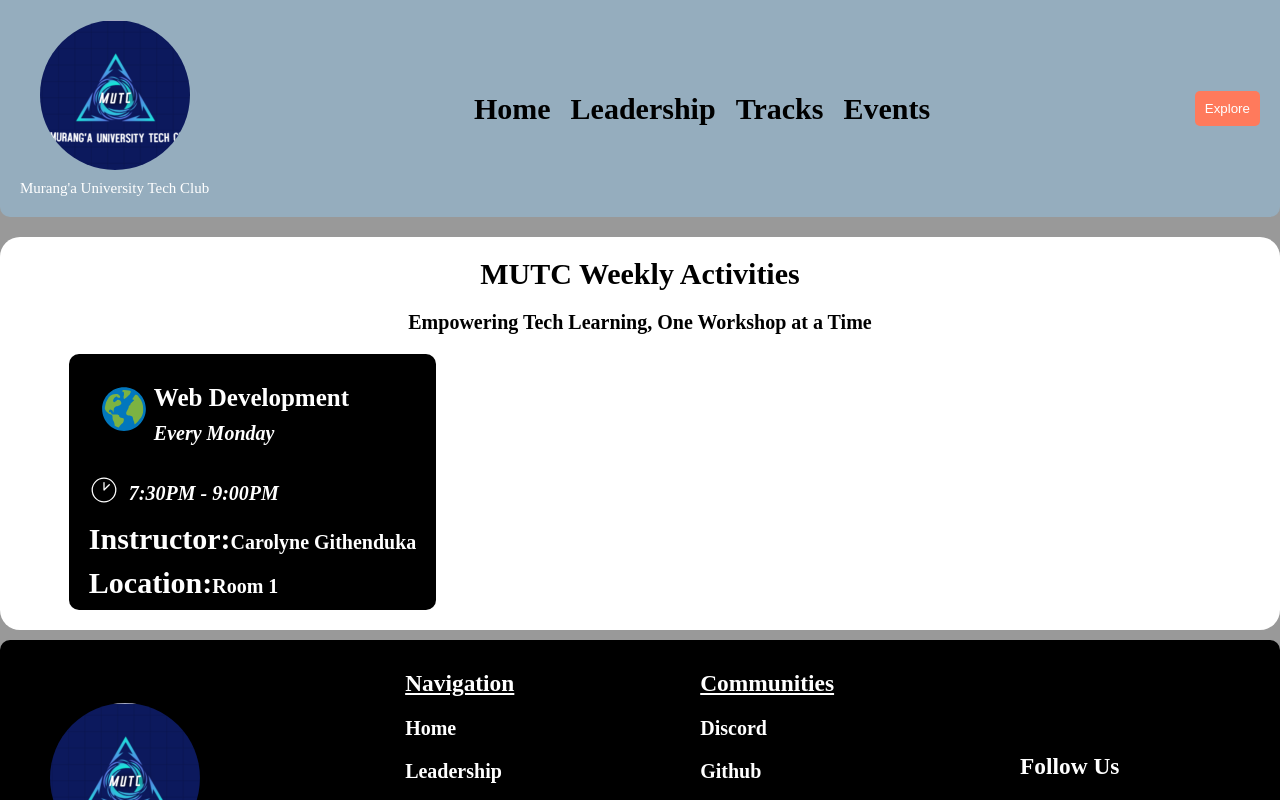
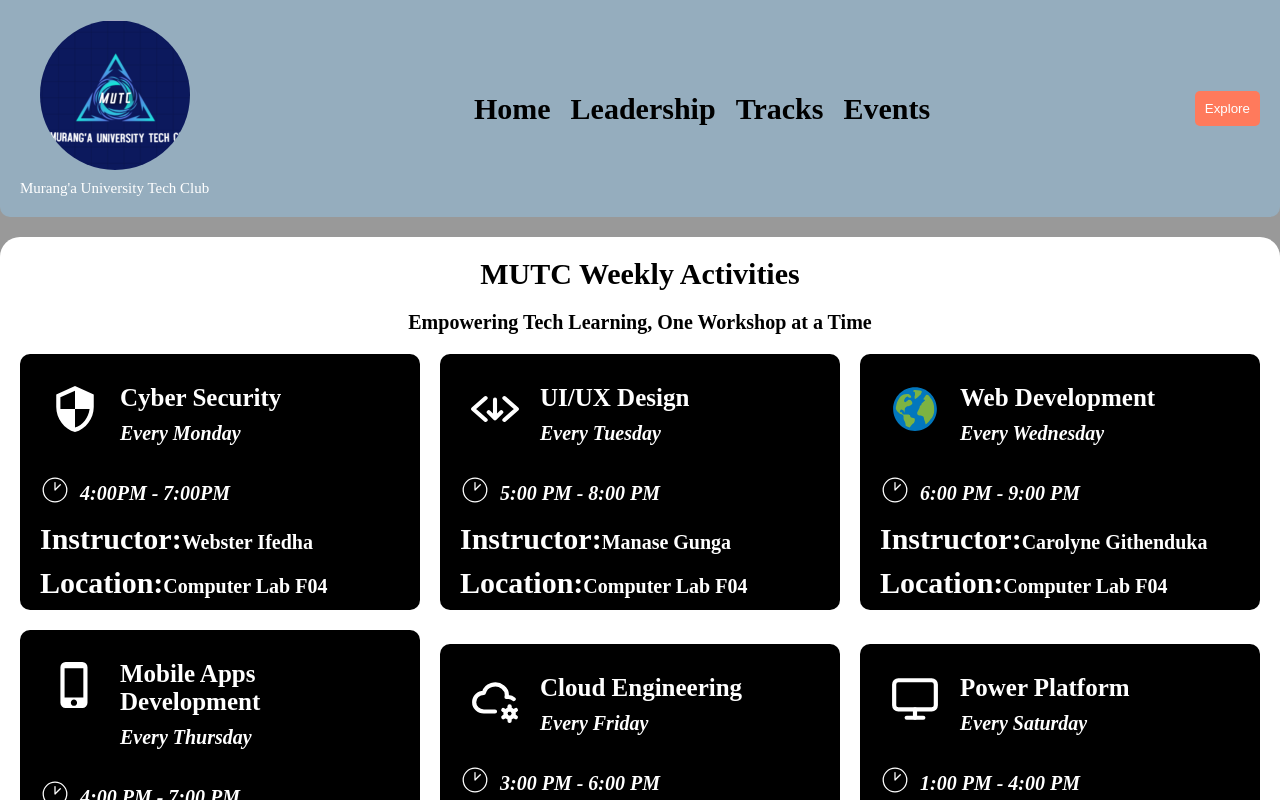
Before and after one commit to k-i-b-i-wott/MUTC, a React (Vite) app: page /events in a window 1280 px wide. Shown: the top 800 px of the page. Built offline with nearby package versions, Linux system fonts and the light colour scheme.

Commit message:
Added all the Events

```diff
--- a/src/pages/Events/Events.css
+++ b/src/pages/Events/Events.css
@@ -41,7 +41,7 @@
 .title{
     display: flex;
     flex-direction: row;
-    gap: .5rem;
+    gap: 2rem;
     align-items: left;
     justify-content: left;
 
--- a/src/pages/Events/Events.tsx
+++ b/src/pages/Events/Events.tsx
@@ -1,47 +1,111 @@
+import { ReactNode } from "react";
+
 import { FcGlobe } from "react-icons/fc";
 import { CiClock1 } from "react-icons/ci";
+import { MdSecurity,MdPhoneIphone} from "react-icons/md";
+import { IoCodeDownload } from "react-icons/io5";
+import { TbCloudCog } from "react-icons/tb";
+import { LuMonitor } from "react-icons/lu";
+
 import './Events.css'
 
-// interface events {
-//     nameIcon: string
-//     name: string
-//     day: string
-//     time: string
-//     timeIcon: string
-//     location: string
-//     instructor: string
-//     classname: string
+interface events {
+    nameIcon:ReactNode
+    name: string
+    day: string
+    time: string
 
-// }
+    location: string
+    instructor: string
+
+
+}
 
 
 const Events = () => {
+    const eventDetails: events[] = [
+        {
+            nameIcon: [<MdSecurity />],
+            name: "Cyber Security",
+            day: "Every Monday",
+            time: "4:00PM - 7:00PM",
+            location: "Computer Lab F04",
+            instructor: "Webster Ifedha",
+
+        },
+        {
+            nameIcon: [<IoCodeDownload />],
+            name: "UI/UX Design",
+            day: "Every Tuesday",
+            time:"5:00 PM - 8:00 PM",
+            location: "Computer Lab F04",
+            instructor: "Manase Gunga"
+        },
+        {
+            nameIcon: [<FcGlobe />],
+            name: "Web Development",
+            day: "Every Wednesday",
+            time:"6:00 PM - 9:00 PM",
+            location: "Computer Lab F04",
+            instructor: "Carolyne Githenduka"
+        },
+        {
+            nameIcon: [<MdPhoneIphone />],
+            name: "Mobile Apps Development",
+            day: "Every Thursday",
+            time:"4:00 PM - 7:00 PM",
+            location: "Computer Lab F04",
+            instructor: "Stanley Amunze"
+
+        },
+        {
+            nameIcon: [<TbCloudCog />],
+            name: "Cloud Engineering",
+            day: "Every Friday",
+            time:"3:00 PM - 6:00 PM",
+            location: "Computer Lab F04",
+            instructor: "Paul Karanja"
+
+        },
+        {
+            nameIcon: [<LuMonitor />],
+            name: " Power Platform",
+            day: "Every Saturday",
+            time:"1:00 PM - 4:00 PM",
+            instructor: "Evyonn Mbithe",
+            location: "Computer Lab F04"
+
+        }
+    ]
   return (
     <div className='events-section'>
         <h2>MUTC Weekly Activities</h2>
         <p>Empowering Tech Learning, One Workshop at a Time</p>
         <div className="events-container">
-            <div className="events-card">
+            {eventDetails.map((event, index) => (
+                <div key={index} className="events-card">
                 <div className='title'>
                     <div className="titleIcon">
-                          <FcGlobe />
+                          {event.nameIcon}
                     </div>
                     <div className="titleDesc">
-                        <h2>    Web  Development</h2>
-                        <h5>Every Monday</h5>
+                        <h2> {event.name}</h2>
+                        <h5>{event.day}</h5>
                     </div>
                 </div>
                 <div className='time'>
                     <h4><CiClock1 /></h4>
-                    <h5>7:30PM - 9:00PM</h5>
+                    <h5>{event.time}</h5>
                 </div>
                 <div className='ints'>
-                    <p><strong>Instructor:</strong>Carolyne Githenduka</p>
+                    <p><strong>Instructor:</strong>{event.instructor}</p>
                 </div>
                 <div className='location'>
-                    <p><strong>Location:</strong>Room 1</p>
+                    <p><strong>Location:</strong>{event.location}</p>
                 </div>
-            </div>
+                </div>
+
+            ))}
 
         </div>
     </div>
```
